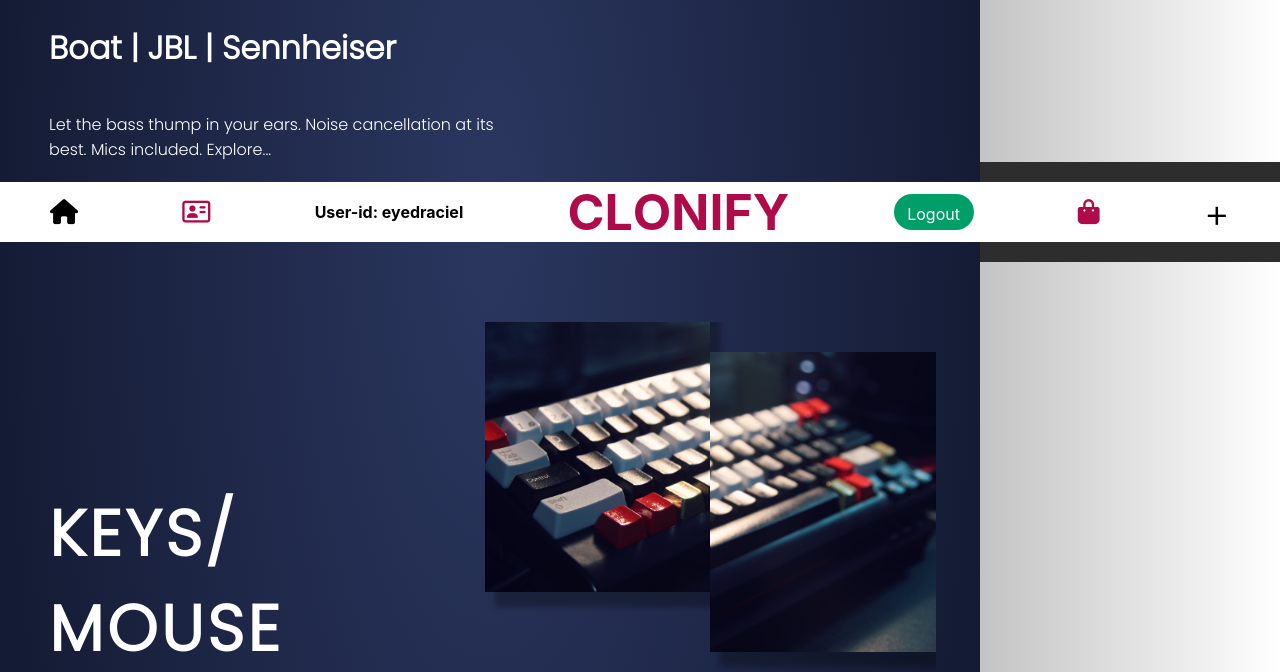
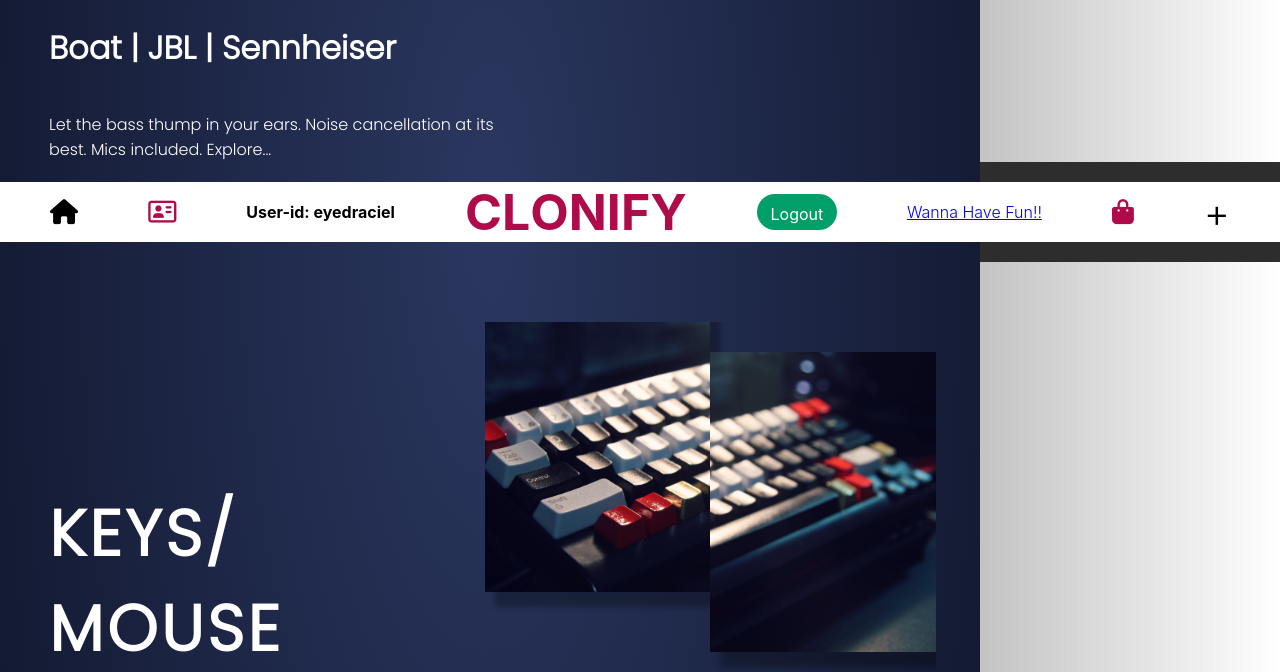
Before and after one commit to draciel58/Clonify, a Django app: page /home/ in a window 1280 px wide. Shown: the part 188-860 px from the top of the page. Run offline with Django 3.2, Linux system fonts and the light colour scheme; a user stored in the database is signed in; some libraries are stand-ins or nearby versions.

Commit message:
added paddle game

```diff
--- a/cloneit/cloneapp/templates/cloneapp/base2.html
+++ b/cloneit/cloneapp/templates/cloneapp/base2.html
@@ -290,7 +290,7 @@
     {% csrf_token %}
       <button class="logout-nav-button" type="submit">Logout</button>
     </form>
-
+    <a href="{% url 'gameview' %}">Wanna Have Fun!!</a>
     <a class="cart-button"
     href="{% url 'cart' %}">
       <i class="fas fa-shopping-bag"></i>
```
